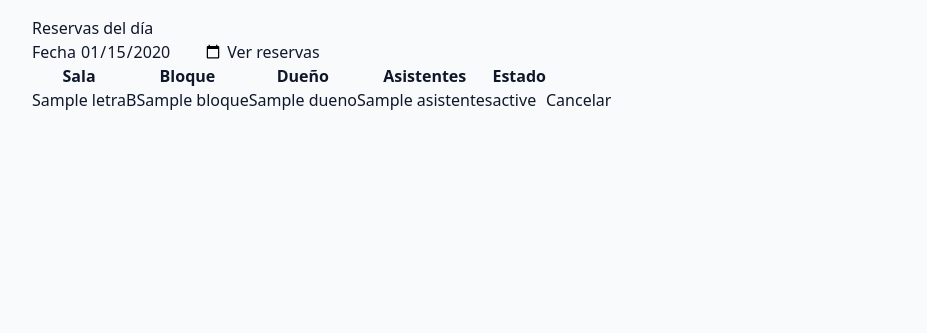
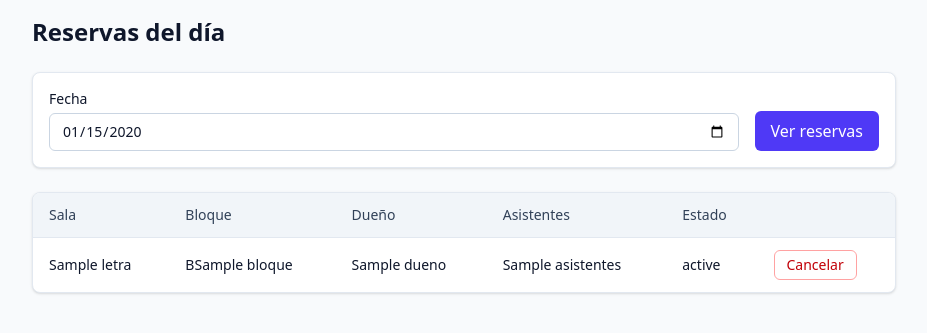
Before and after one commit to raulandres24/proyecto_reservacion_salas_final, a Django app: template templates/reservas/reservas_del_dia.html in a window 1280 px wide. Shown: the top 333 px of the page, without its empty margins (176-1103 px from the left). Run offline with Django 5.2, Linux system fonts and the light colour scheme; the template is opened without the code that fills it: most values are stand-ins (such as "Sample title", 1, 10 or a date in 2020); style sheets or scripts are compiled from the project's sources.

Commit message:
Aplicar estilos Tailwind a Reservas del día
Refs #24

```diff
--- a/templates/reservas/reservas_del_dia.html
+++ b/templates/reservas/reservas_del_dia.html
@@ -1,35 +1,53 @@
 {% extends "base.html" %}
 {% block titulo %}Reservas del día{% endblock %}
 {% block contenido %}
-    <h1>Reservas del día</h1>
-    <form method="get">
-        <label>Fecha <input name="fecha" type="date" value="{{ fecha|date:'Y-m-d' }}" required></label>
-        <button type="submit">Ver reservas</button>
+    <h1 class="mb-6 text-2xl font-semibold">Reservas del día</h1>
+    <form method="get" class="mb-6 flex flex-col gap-4 rounded-lg border border-slate-200 bg-white p-4 shadow-sm sm:flex-row sm:items-end">
+        <label class="block flex-1 text-sm font-medium">Fecha
+            <input name="fecha" type="date" value="{{ fecha|date:'Y-m-d' }}" required
+                   class="mt-1 block w-full rounded-md border border-slate-300 px-3 py-2 focus:border-indigo-500 focus:outline-none focus:ring-1 focus:ring-indigo-500">
+        </label>
+        <button type="submit"
+                class="rounded-md bg-indigo-600 px-4 py-2 font-medium text-white hover:bg-indigo-700">Ver reservas</button>
     </form>
     {% if reservas is not None %}
         {% if reservas %}
-            <table>
-                <tr><th>Sala</th><th>Bloque</th><th>Dueño</th><th>Asistentes</th><th>Estado</th><th></th></tr>
+            <div class="overflow-x-auto rounded-lg border border-slate-200 bg-white shadow-sm">
+                <table class="w-full text-left text-sm">
+                    <thead class="bg-slate-100 text-slate-700">
+                        <tr>
+                            <th class="px-4 py-3 font-medium">Sala</th>
+                            <th class="px-4 py-3 font-medium">Bloque</th>
+                            <th class="px-4 py-3 font-medium">Dueño</th>
+                            <th class="px-4 py-3 font-medium">Asistentes</th>
+                            <th class="px-4 py-3 font-medium">Estado</th>
+                            <th class="px-4 py-3"></th>
+                        </tr>
+                    </thead>
+                    <tbody>
                         {% for reserva in reservas %}
-                    <tr>
-                        <td>{{ reserva.sala.letra }}</td>
-                        <td>B{{ reserva.bloque }}</td>
-                        <td>{{ reserva.dueno.nombre }}</td>
-                        <td>{{ reserva.asistentes }}</td>
-                        <td>{{ reserva.get_estado_display }}</td>
-                        <td>
+                            <tr class="border-t border-slate-200">
+                                <td class="px-4 py-3">{{ reserva.sala.letra }}</td>
+                                <td class="px-4 py-3">B{{ reserva.bloque }}</td>
+                                <td class="px-4 py-3">{{ reserva.dueno.nombre }}</td>
+                                <td class="px-4 py-3">{{ reserva.asistentes }}</td>
+                                <td class="px-4 py-3">{{ reserva.get_estado_display }}</td>
+                                <td class="px-4 py-3">
                                     {% if reserva.estado == "confirmada" %}
                                         <form method="post" action="{% url 'cancelar' reserva.pk %}">
                                             {% csrf_token %}
-                                    <button type="submit">Cancelar</button>
+                                            <button type="submit"
+                                                    class="rounded-md border border-red-300 px-3 py-1 text-red-700 hover:bg-red-50">Cancelar</button>
                                         </form>
                                     {% endif %}
                                 </td>
                             </tr>
                         {% endfor %}
+                    </tbody>
                 </table>
+            </div>
         {% else %}
-            <p>No hay reservas ese día.</p>
+            <p class="rounded-md bg-slate-100 px-4 py-3 text-sm text-slate-700">No hay reservas ese día.</p>
         {% endif %}
     {% endif %}
 {% endblock %}
```
Lines whose indentation alone changed are shown as unchanged.
